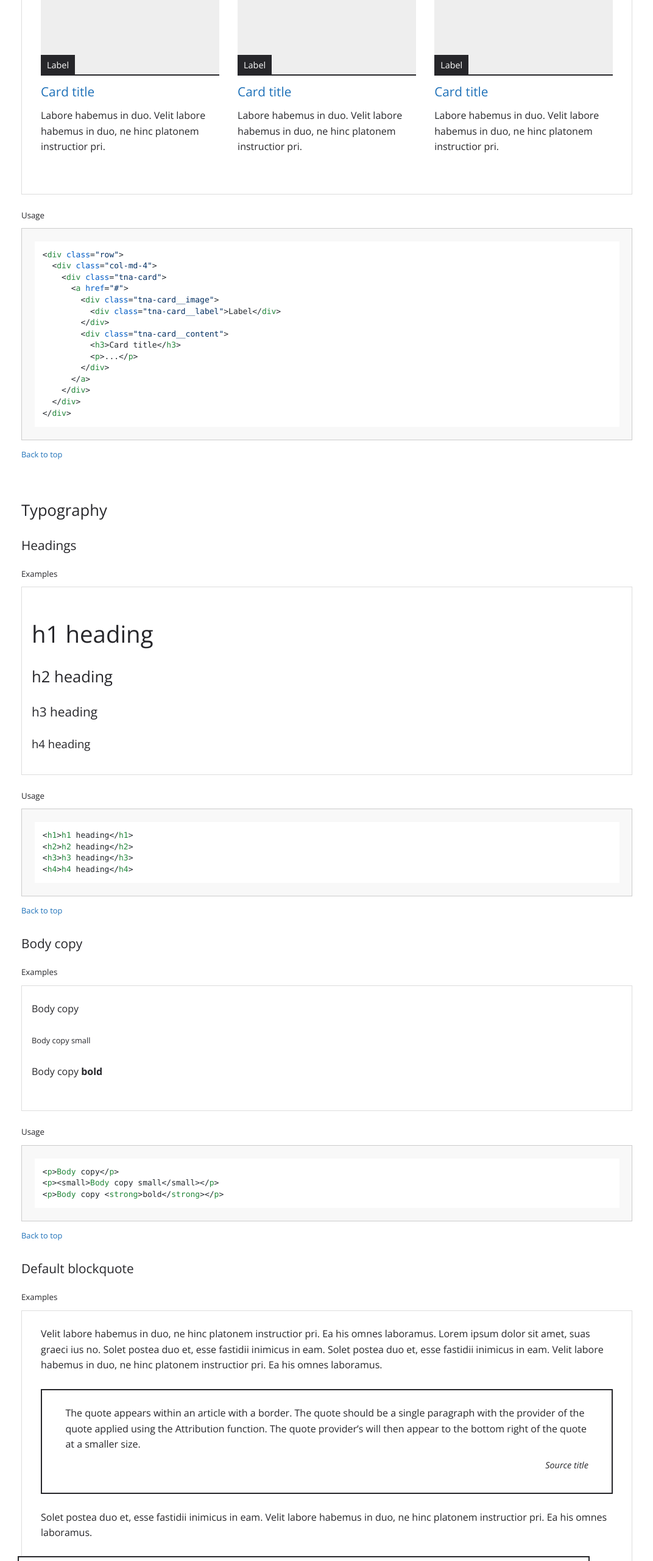
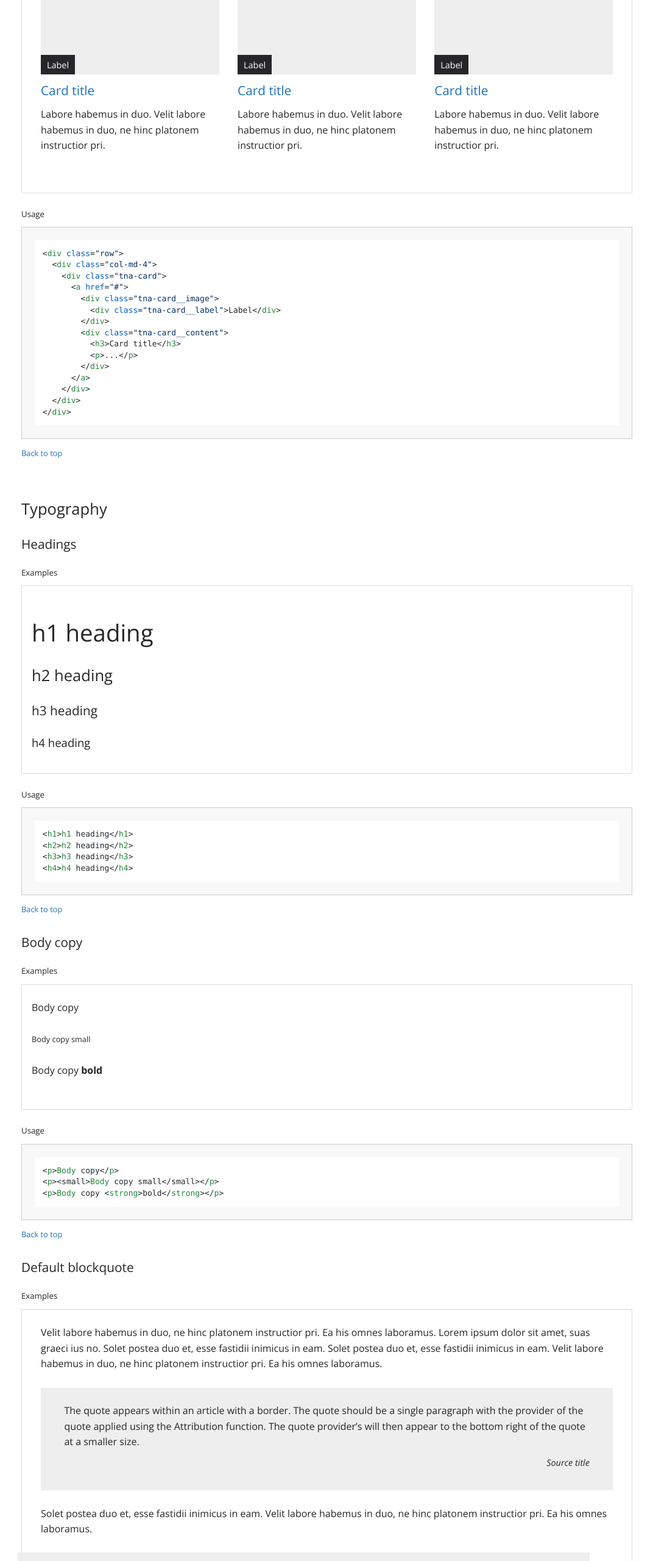
Before and after one commit to nationalarchives/tna-frontend-toolkit, a website: page index.html in a window 1280 px wide. Shown: the part 2500-5060 px from the top of the page at 61% size, without its empty margins (0-1072 px from the left). Drawn offline with nearby package versions, Linux system fonts and the light colour scheme.

Commit message:
move blockquote and card border from base styles and moved to engagement theme

```diff
--- a/sass/_blockquote.scss
+++ b/sass/_blockquote.scss
@@ -1,8 +1,7 @@
 .tna-blockquote {
-  border: $default__border;
   padding: 1.6em 2.4em;
   margin-bottom: 1.6em;
-  background-color: $color__white;
+  background-color: $color__grey-light;
   width: 100%;
 
   p {
--- a/sass/_card.scss
+++ b/sass/_card.scss
@@ -39,7 +39,6 @@
   &__content {
 
     h3 {
-      border-top: $default__border;
       padding-top: 10px;
       margin-top: 0;
     }
--- a/sass/engagement/_blockquote.scss
+++ b/sass/engagement/_blockquote.scss
@@ -1,4 +1,5 @@
 .tna-blockquote {
+  border: $default__border;
 
   &--engagement {
     font-family: $font__roboto-mono;
--- /dev/null
+++ b/sass/engagement/_card.scss
@@ -0,0 +1,9 @@
+.tna-card {
+
+  &__content {
+
+    h3 {
+      border-top: $default__border;
+    }
+  }
+}
--- a/sass/engagement/theme.scss
+++ b/sass/engagement/theme.scss
@@ -8,3 +8,4 @@
 @import "global";
 @import "layout";
 @import "lists";
+@import "card";
```
Also changed, not shown: dist/css/engagement.css, dist/css/engagement.min.css, dist/css/tna.css, dist/css/tna.min.css, 4 other files.
